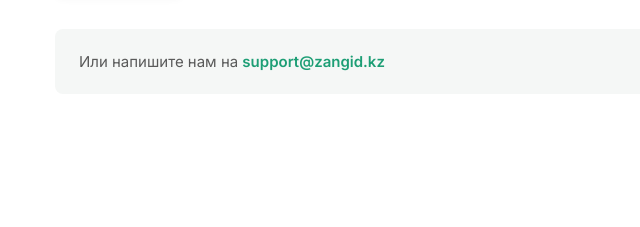
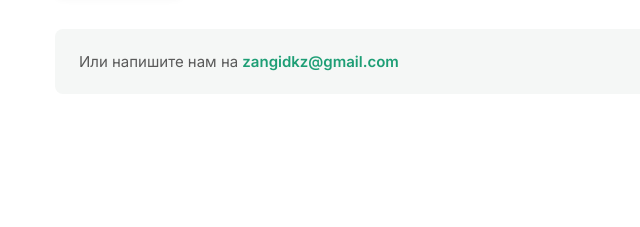
Before and after one commit to sayatalmatuly/ZanGID, a plain HTML site: page support.html in a window 1280 px wide. Shown: the part 1391-1618 px from the top of the page, 245-885 px from the left. Drawn offline with nearby package versions, Linux system fonts and the light colour scheme.

Commit message:
Update support.html

```diff
--- a/support.html
+++ b/support.html
@@ -202,7 +202,7 @@
 
       <!-- Контактный email -->
       <div class="contact-email">
-        <p>Или напишите нам на <a href="mailto:support@zangid.kz">support@zangid.kz</a></p>
+        <p>Или напишите нам на <a href="mailto:zangidkz@gmail.com">zangidkz@gmail.com</a></p>
       </div>
     </section>
 
```
